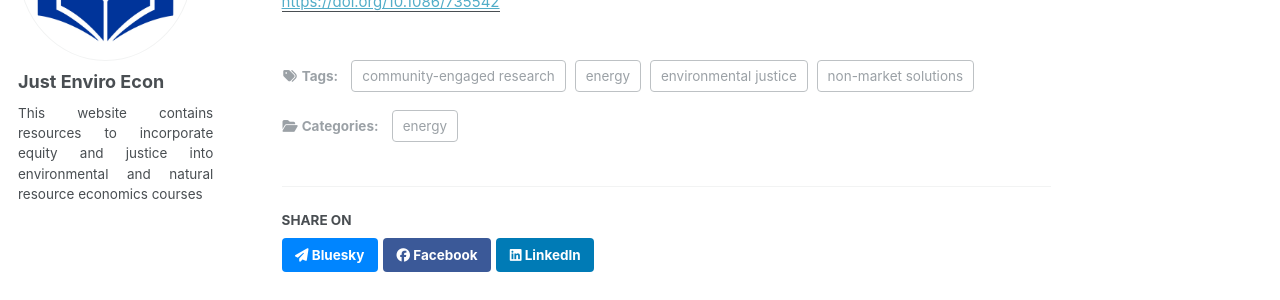
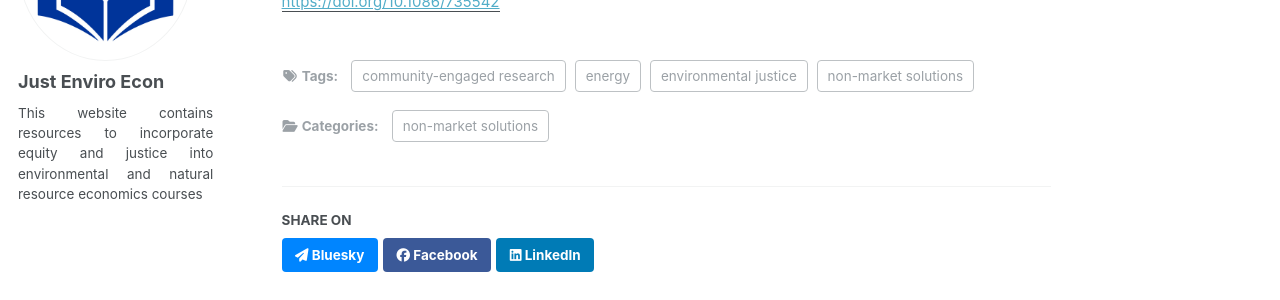
Before and after one commit to just-enviro-econ/just-enviro-econ.github.io, a Jekyll site: the page built from _publications/2025-06-25-clean-energy-transition-reep.md, in a window 1280 px wide and 900 px high, scrolled down 677 px. Shown: the part 234-534 px from the top of the window. Built offline with Jekyll 4.4.1, drawn with Linux system fonts in a browser that asks for light colours.

Commit message:
Update 2025-06-25-clean-energy-transition-reep.md

```diff
--- a/_publications/2025-06-25-clean-energy-transition-reep.md
+++ b/_publications/2025-06-25-clean-energy-transition-reep.md
@@ -7,7 +7,7 @@ date: 2025-06-25
 venue: 'Review of Environmental Economics and Policy'
 paperurl: 'https://doi.org/10.1086/735542'
 citation: 'Spiller, E. Hernandez-Cortes, D. Khanna, N. and Mohebbi, M. (2025). &quot;Community-Engaged Economics Research for the Clean Energy Transition &quot; <i>  Review of Environmental Economics and Policy  </i>. 122 (10) .'
-category: 'energy'
+category: 'non-market solutions'
 tags:
 - 'energy'
 - 'non-market solutions'
```
